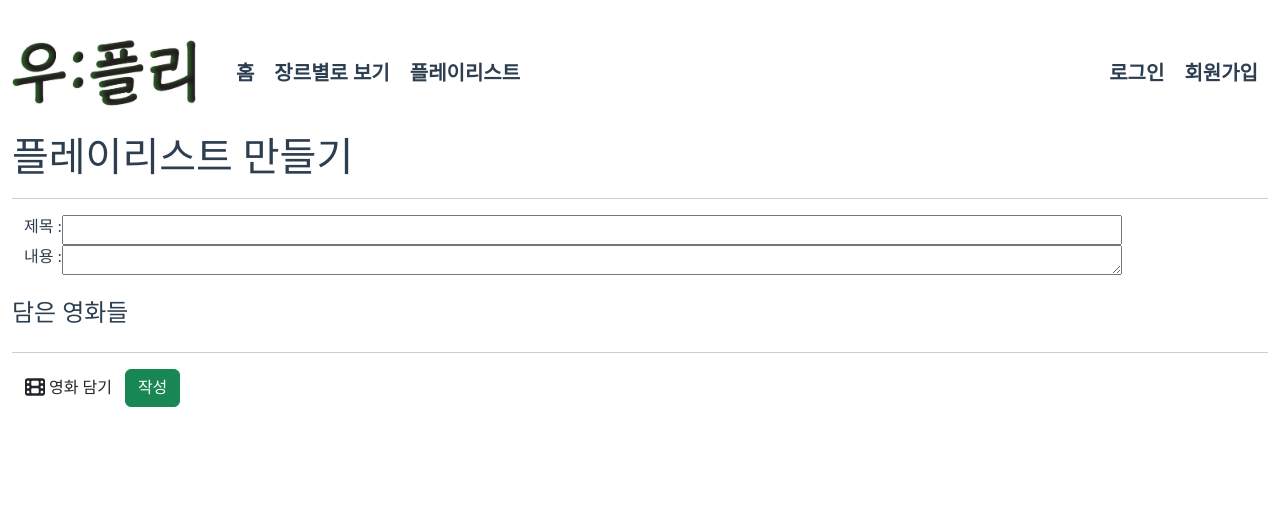
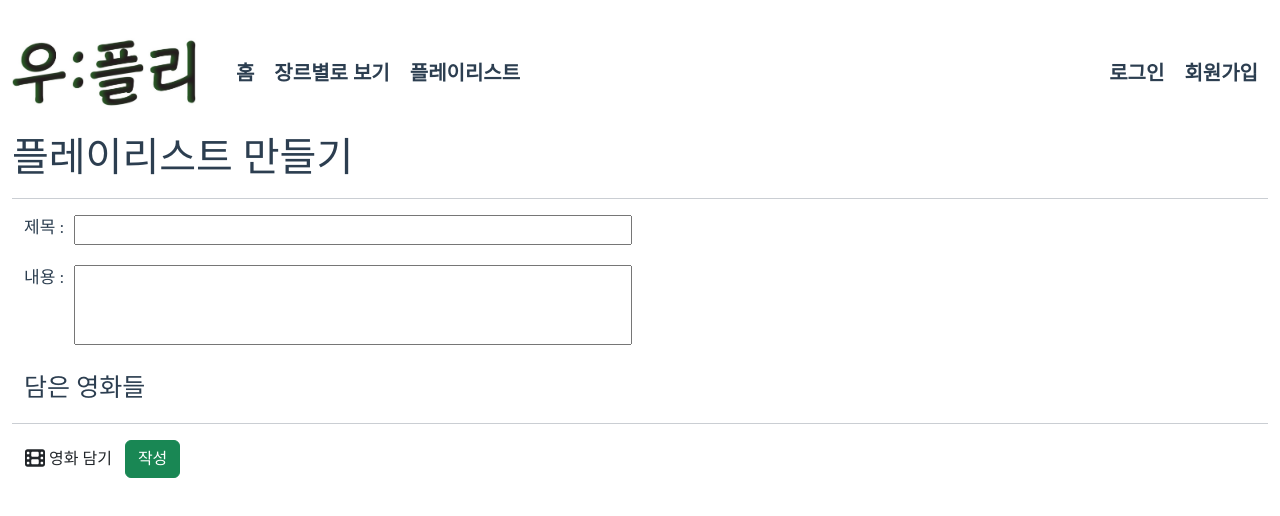
Before and after one commit to dollseok/project-Wuplaylist, a Vue app in the folder final-pjt-front/: page /create in a window 1280 px wide. Shown: the top 516 px of the page. Built offline with nearby package versions, Linux system fonts and the light colour scheme; a web font is replaced by a local one.

Commit message:
[style] playlist item 제목 # 추가, 디테일 추가

```diff
--- a/final-pjt-front/src/components/ContentView.vue
+++ b/final-pjt-front/src/components/ContentView.vue
@@ -1,6 +1,6 @@
 <template>
   <div>
-    <h4>담은 영화들</h4>
+    <div class="contentViewtitle">담은 영화들</div>
     <div class="playlist-content">
       <div class="movie-card column" v-for="movie in containedMovieList" :key="movie.id">
         <div class="movie-title">{{ movie.title }}</div>
@@ -57,4 +57,9 @@ export default {
 .movie-card {
   margin: 10px;
 }
+
+.contentViewtitle {
+  font-size: 25px;
+  margin-left: 12px;
+}
 </style>
--- a/final-pjt-front/src/components/ReviewListItem.vue
+++ b/final-pjt-front/src/components/ReviewListItem.vue
@@ -7,7 +7,7 @@
               articleData: articleData,
             } }"
         >
-        {{ article.title }}
+        # {{ article.title }}
         </router-link>
       </div>
       <div>
--- a/final-pjt-front/src/views/GenreView.vue
+++ b/final-pjt-front/src/views/GenreView.vue
@@ -20,7 +20,7 @@
       </span> -->
 
       <div v-if="selectedGenreList.length === 0" class="message1">선택한 장르가 없습니다</div>
-      <div v-else-if="recommendMovies.length===0">관련 영화가 없습니다</div>
+      <div v-else-if="recommendMovies.length===0" class="message1">관련 영화가 없습니다</div>
       <div v-else class="movieList">
         <RecommendItem
         class="recommendItem"
@@ -191,6 +191,7 @@ h1 {
 
 .message1 {
   font-size: 50px;
-
+  margin-top: 100px;
+  text-align: center;
 }
 </style>
--- a/final-pjt-front/src/views/reviews/CreateView.vue
+++ b/final-pjt-front/src/views/reviews/CreateView.vue
@@ -26,14 +26,14 @@
 
     <form @submit.prevent="createArticle">
       <div class="container">
-        <div class="title-form">
-        <label for="title">제목 : </label>
-        <input class="input-form" type="text" id="title" v-model="title">
+        <div>
+        <label class="label" for="title">제목 : </label>
+        <input class="title-form" type="text" id="title" v-model="title">
         </div>
-        <div class="content-form">
-        <label for="content">내용 : </label>
+        <div>
+        <label class="label" for="content">내용 : </label>
         <textarea
-          class="input-form"
+          class="content-form"
           id="content" cols="30" rows="10"
           v-model="content"
         >
@@ -199,4 +199,20 @@ export default {
   .selected {
     opacity: 0.5;
   }
+
+  .title-form {
+    width : 50%;
+    margin-bottom: 20px;
+    margin-left: 10px;
+  }
+  .content-form {
+    width: 50%;
+    height: 80px;
+    resize: none;
+    margin-left: 10px;
+  }
+
+  .label {
+    font-size: 17px;
+  }
 </style>
```
